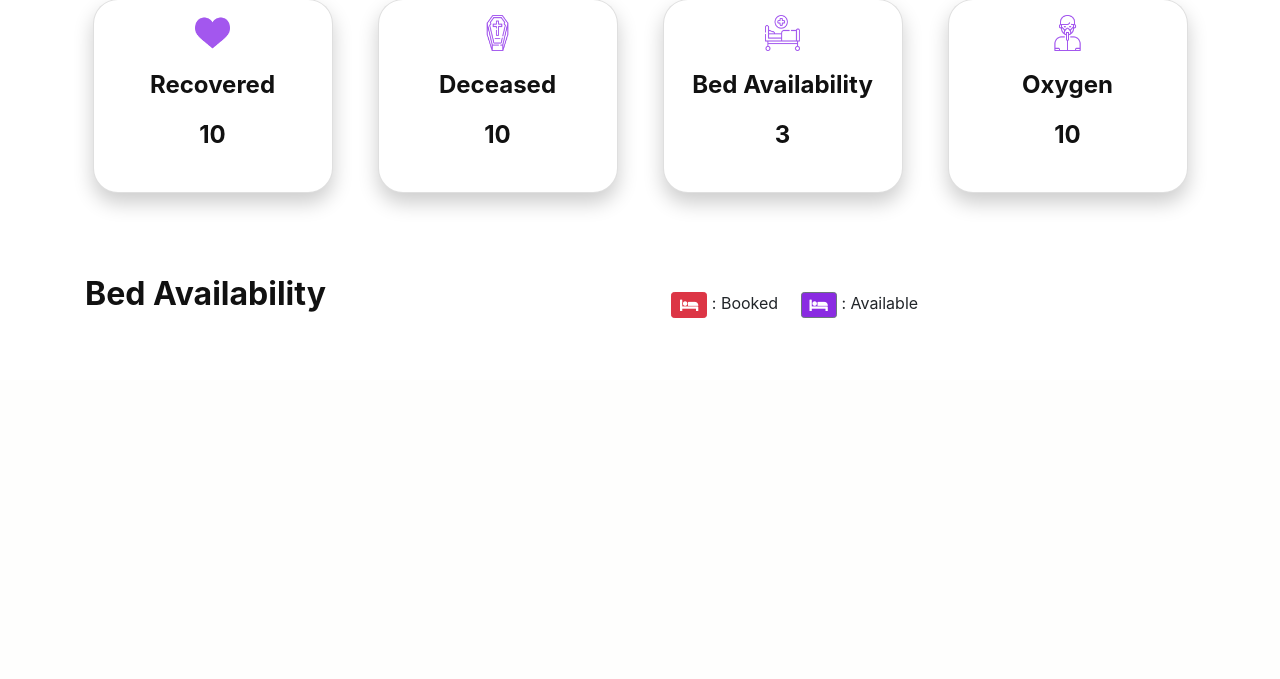
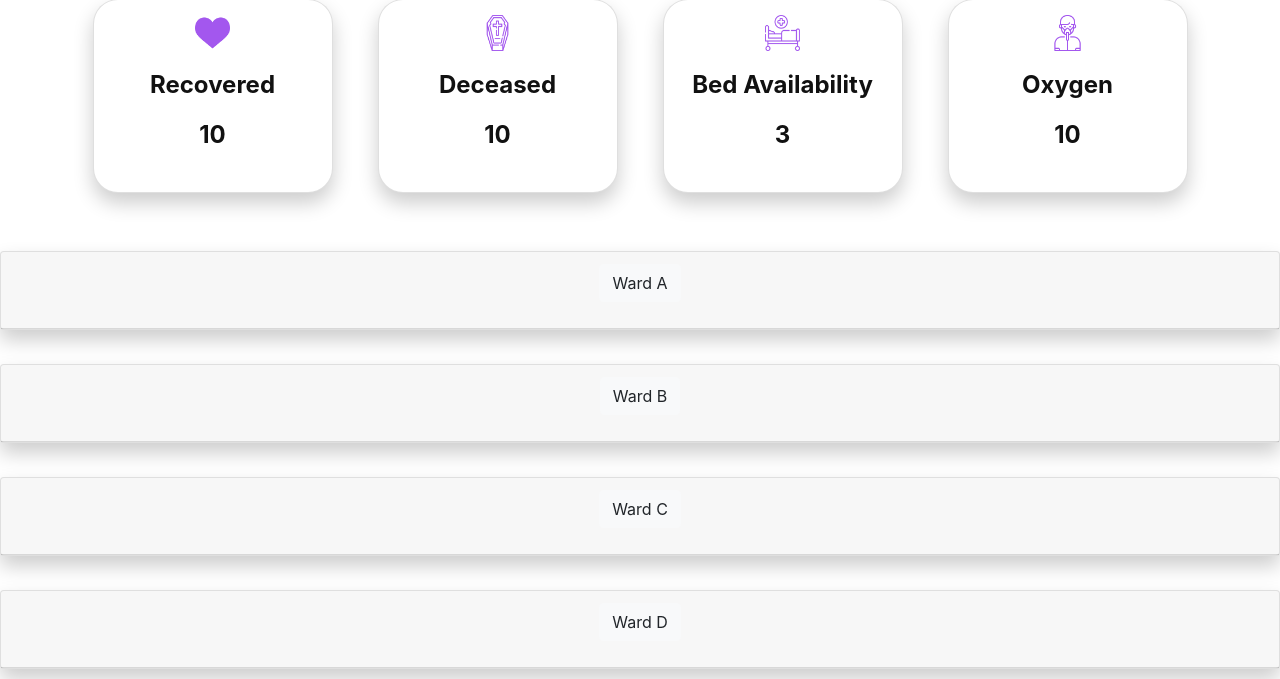
Before and after one commit to Kwinsi25/COVID-19, a Django app: page / in a window 1280 px wide. Shown: the part 666-1345 px from the top of the page. Before the commit the page ends 984 px from the top, so only its background shows below. Run offline with Django 4.2, Linux system fonts and the light colour scheme; data comes from the database, SQL or seed files in the repository; both versions use the stored data as it was after the commit; parts of the project's set-up code (start-up, migrations or seed data) failed here and were passed over; some libraries are stand-ins or nearby versions.

Commit message:
bed and ward added

```diff
--- a/home/admin.py
+++ b/home/admin.py
@@ -30,3 +30,4 @@ admin.site.register(Specialization)
 admin.site.register(Doctor)
 admin.site.register(Equipment)
 admin.site.register(Oxygen)
+admin.site.register(Ward)
--- a/home/models.py
+++ b/home/models.py
@@ -24,13 +24,21 @@ class staff(models.Model):
     def __str__(self):
         return self.staffUserName
 
+class Ward(models.Model):
+    wardId = models.AutoField(primary_key=True)
+    wardName = models.CharField(max_length=5)
+
+    def __str__(self):
+        return self.wardName
+
 class Bed(models.Model):
     bedId = models.AutoField(primary_key=True)
+    wardName = models.ForeignKey('Ward',on_delete=models.CASCADE,max_length=5,default=None)
     bedNumber = models.CharField(max_length=5)
     occupied = models.BooleanField(default=False)
 
     def __str__(self):
-        return str(self.bedNumber)
+        return str(self.wardName) + str(self.bedNumber)
 
 class Specialization(models.Model):
     specializationId = models.AutoField(primary_key=True)
--- a/home/templates/index.html
+++ b/home/templates/index.html
@@ -8,10 +8,13 @@
     <link rel="stylesheet" href="https://stackpath.bootstrapcdn.com/bootstrap/4.1.3/css/bootstrap.min.css">
     <link rel="stylesheet" href="https://use.fontawesome.com/releases/v5.8.1/css/all.css" integrity="sha384-50oBUHEmvpQ+1lW4y57PTFmhCaXp0ML5d60M1M7uH2+nqUivzIebhndOJK28anvf" crossorigin="anonymous">
 
+    <!-- Js     -->
+    <script src="{% static 'Js/bed.js' %}"></script>
     <!-- bootstrap css -->
     <link  href="{% static 'css/bootstrap.min.css' %}" rel="stylesheet">
     <!-- style css -->
     <link href="{% static 'css/style1.css' %}" rel="stylesheet">
+    <link href="{% static 'css/bedtable.css' %}" rel="stylesheet">
     <!-- Responsive-->
     <link  href="{% static 'css/responsive.css' %}" rel="stylesheet">
     <!-- fevicon -->
@@ -127,62 +130,143 @@
                 </div>
             </div>
       </div>
+	</div><br><br>
+	  <!-- bed Availablity -->
+      <div id="accordion">
+        <div class="card">
+            <div class="card-header" id="headingOne">
+                <h5 class="mb-1">
+                    <button class="btn btn-light collapsed" data-toggle="collapse" data-target="#collapseOne"
+                        aria-expanded="false" aria-controls="collapseOne">
+                        Ward A
+                    </button>
+                </h5>
             </div>
-	<!-- bed Status -->
-    <br><br>
-        <div class="container my-4">
-            <div class="row">
+            <div id="collapseOne" class="collapse" aria-labelledby="headingOne" data-parent="#accordion">
+                <div class="card-body">
                     <div class="col-sm">
-                    <h2><b>Bed Availability</b></h2><br>
-                </div>
-                <div class = "col-sm">
-                    <figure class="p-3 mb-0">
-                        <button type="button" class="btn btn-danger btn-sm fa fa-bed"></button> : Booked &nbsp;&nbsp;&nbsp;
-                        <button type="button" class="btn btn-secondary btn-sm fa fa-bed"
-                            style="background-color: blueviolet;"></button> : Available
-                    </figure>
-                </div>
-            </div>
                         <table style="width:100%">
                             <tr rowspan="2">
                                 {% for bed in beds%}
-                            {% if bed.bedNumber|slice:":1" == 'A' or bed.bedNumber|slice:":1" == 'a' %}
-                            {% if bed.occupied == True %}
-                            <td><button type="button" class="btn btn-danger btn-lg fa fa-bed"> {{bed.bedNumber}}</button></td>
-                            {% else %}
-                            <td><button type="button" class="btn btn-secondary btn-lg fa fa-bed" name="bedfalse" style="background-color: blueviolet;"> {{bed.bedNumber}}</button></td>
-                            {% endif %}
-                            {% endif %}
-                            {% endfor %}
-                        </tr>
-                        <tr rowspan="2">
-                            {% for bed in beds%}
-                            {% if bed.bedNumber|slice:":1" == 'B' or bed.bedNumber|slice:":1" == 'b' %}
+                                {% if bed.wardName|upper == 'A' %}
                                 {% if bed.occupied == True %}
                                 <td><button type="button" class="btn btn-danger btn-lg fa fa-bed">
-                                    {{bed.bedNumber}}</button></td>
+                                        {{bed.wardName}}{{bed.bedNumber}}</button></td>
                                 {% else %}
-                            <td><button type="button" class="btn btn-secondary btn-lg fa fa-bed"
-                                    style="background-color: blueviolet;"> {{bed.bedNumber}}</button></td>
-                            {% endif %}
-                            {% endif %}
-                            {% endfor %}
-                        </tr>
-                        <tr rowspan="2">
-                            {% for bed in beds%}
-                            {% if bed.bedNumber|slice:":1" == 'C' or bed.bedNumber|slice:":1" == 'c' %}
-                            {% if bed.occupied == True %}
-                            <td><button type="button" class="btn btn-danger btn-lg fa fa-bed">
-                                    {{bed.bedNumber}}</button></td>
-                            {% else %}
-                            <td><button type="button" class="btn btn-secondary btn-lg fa fa-bed"
-                                    style="background-color: blueviolet;"> {{bed.bedNumber}}</button></td>
+                                <td><button type="button" class="btn btn-secondary btn-lg fa fa-bed" name="bedfalse"
+                                        style="background-color: blueviolet;">
+                                        {{bed.wardName}}{{bed.bedNumber}}</button></td>
                                 {% endif %}
                                 {% endif %}
                                 {% endfor %}
                             </tr>
                         </table>
-
+                    </div>
+                </div>
+            </div>
+        </div>
+        <br>
+        <div class="card">
+            <div class="card-header" id="headingTwo">
+                <h5 class="mb-1">
+                    <button class="btn btn-light collapsed" data-toggle="collapse" data-target="#collapseTwo"
+                        aria-expanded="false" aria-controls="collapseTwo">
+                        Ward B
+                    </button>
+                </h5>
+            </div>
+            <div id="collapseTwo" class="collapse" aria-labelledby="headingTwo" data-parent="#accordion">
+                <div class="card-body">
+                    <div class="col-sm">
+                        <table style="width:100%">
+                            <tr rowspan="2">
+                                {% for bed in beds%}
+                                {% if bed.wardName|upper == 'B' %}
+                                {% if bed.occupied == True %}
+                                <td><button type="button" class="btn btn-danger btn-lg fa fa-bed">
+                                        {{bed.wardName}}{{bed.bedNumber}}</button></td>
+                                {% else %}
+                                <td><button type="button" class="btn btn-secondary btn-lg fa fa-bed" name="bedfalse"
+                                        style="background-color: blueviolet;">
+                                        {{bed.wardName}}{{bed.bedNumber}}</button></td>
+                                {% endif %}
+                                {% endif %}
+                                {% endfor %}
+                            </tr>
+                        </table>
+                    </div>
+                </div>
+            </div>
+        </div>
+        <br>
+        <div class="card">
+            <div class="card-header" id="headingThree">
+                <h5 class="mb-1">
+                    <button class="btn btn-light collapsed" data-toggle="collapse" data-target="#collapseThree"
+                        aria-expanded="false" aria-controls="collapseThree">
+                        Ward C
+                    </button>
+                </h5>
+            </div>
+            <div id="collapseThree" class="collapse" aria-labelledby="headingThree" data-parent="#accordion">
+                <div class="card-body">
+                    <div class="col-sm">
+                        <table style="width:100%">
+                            <tr rowspan="2">
+                                {% for bed in beds%}
+                                {% if bed.wardName|upper == 'C' %}
+                                {% if bed.occupied == True %}
+                                <td><button type="button" class="btn btn-danger btn-lg fa fa-bed">
+                                        {{bed.wardName}}{{bed.bedNumber}}</button></td>
+                                {% else %}
+                                <td><button type="button" class="btn btn-secondary btn-lg fa fa-bed" name="bedfalse"
+                                        style="background-color: blueviolet;">
+                                        {{bed.wardName}}{{bed.bedNumber}}</button></td>
+                                {% endif %}
+                                {% endif %}
+                                {% endfor %}
+                            </tr>
+                        </table>
+                    </div>
+                </div>
+            </div>
+        </div>
+        <br>
+        <div class="card">
+            <div class="card-header" id="headingThree">
+                <h5 class="mb-1">
+                    <button class="btn btn-light collapsed" data-toggle="collapse" data-target="#collapseFour"
+                        aria-expanded="false" aria-controls="collapseFour">
+                        Ward D
+                    </button>
+                </h5>
+            </div>
+            <!-- <div id="collapseFour" class="collapse" aria-labelledby="headingFour" data-parent="#accordion">
+                <div class="card-body">
+                    <div class="col-sm">
+                        <table style="width:100%">
+                            <tr rowspan="2">
+                                {% for ward in wards%}
+                                {% for bed in beds%}
+                                {% if bed.wardName|upper == ward|upper %}
+                                {% if bed.occupied == True %}
+                                <td><button type="button" class="btn btn-danger btn-lg fa fa-bed">
+                                        {{bed.wardName}}{{bed.bedNumber}}</button></td>
+                                {% else %}
+                                <td><button type="button" class="btn btn-secondary btn-lg fa fa-bed" name="bedfalse"
+                                        style="background-color: blueviolet;">
+                                        {{bed.wardName}}{{bed.bedNumber}}</button></td>
+                                {% endif %}
+                                {% endif %}
+                                {% endfor %}
+                                {% endfor %}
+                            </tr>
+                        </table>
+                    </div>
+                </div>
+            </div> -->
+        </div>
+    </div>
 </div>
 
         <!-- Modal HTML -->
--- a/home/views.py
+++ b/home/views.py
@@ -1,6 +1,6 @@
 from django.forms import ModelForm
 from django.shortcuts import redirect, render
-from home.models import staff,Bed
+from home.models import staff,Bed,Ward
 
 data ={}
 def firstNameCheck(value):
@@ -16,6 +16,7 @@ def passwordCheck(value):
 # Create your views here.
 def home(request):
     beds = Bed.objects.all()
+    wards = Ward.objects.all()
     bedcnt = 0
     for bed in beds:
         if bed.occupied == False:
@@ -33,7 +34,7 @@ def home(request):
         else:
             print("Not Found")
 
-    return render(request, 'index.html',{"bedcnt":bedcnt,"beds":beds})
+    return render(request, 'index.html',{"bedcnt":bedcnt,"beds":beds,"wards":wards})
 
 def login(request):
     return render(request,'login.html')
--- /dev/null
+++ b/static/Js/bed.js
@@ -0,0 +1,26 @@
+
+function update() {
+    var select = document.getElementById('ward');
+    var option = select.options[select.selectedIndex];
+
+    if (option.value == 'A') {
+        document.getElementById('collapseOne').className = 'collapse show';
+    }
+    else {
+        document.getElementById('collapseOne').className = 'collapse';
+    }
+    if (option.value == 'B') {
+        document.getElementById('collapseTwo').className = 'collapse show';
+    }
+    else {
+        document.getElementById('collapseTwo').className = 'collapse';
+    }
+    if (option.value == 'C') {
+        document.getElementById('collapseThree').className = 'collapse show';
+    }
+    else {
+        document.getElementById('collapseThree').className = 'collapse';
+    }
+}
+
+update();
```
Also changed, not shown: static/css/bedtable.css (added, +28 -0 lines), db.sqlite3, home/migrations/0001_initial.py, home/migrations/0002_alter_patient_casenumber.py (added), home/migrations/0002_bed.py (deleted), home/migrations/0003_remove_staff_staffname_staff_gender_staff_staffid_and_more.py (deleted), home/migrations/0004_alter_staff_staffphoto.py (deleted), home/migrations/0005_alter_staff_staffphoto.py (deleted), home/migrations/0006_alter_staff_staffpassword.py (deleted), home/migrations/0007_alter_bed_bedid.py (deleted), home/migrations/0008_doctor_specialization.py (deleted), home/migrations/0009_equipment_oxygen.py (deleted), home/migrations/0010_auto_20220304_1615.py (deleted). Lines whose indentation alone changed are shown as unchanged.
